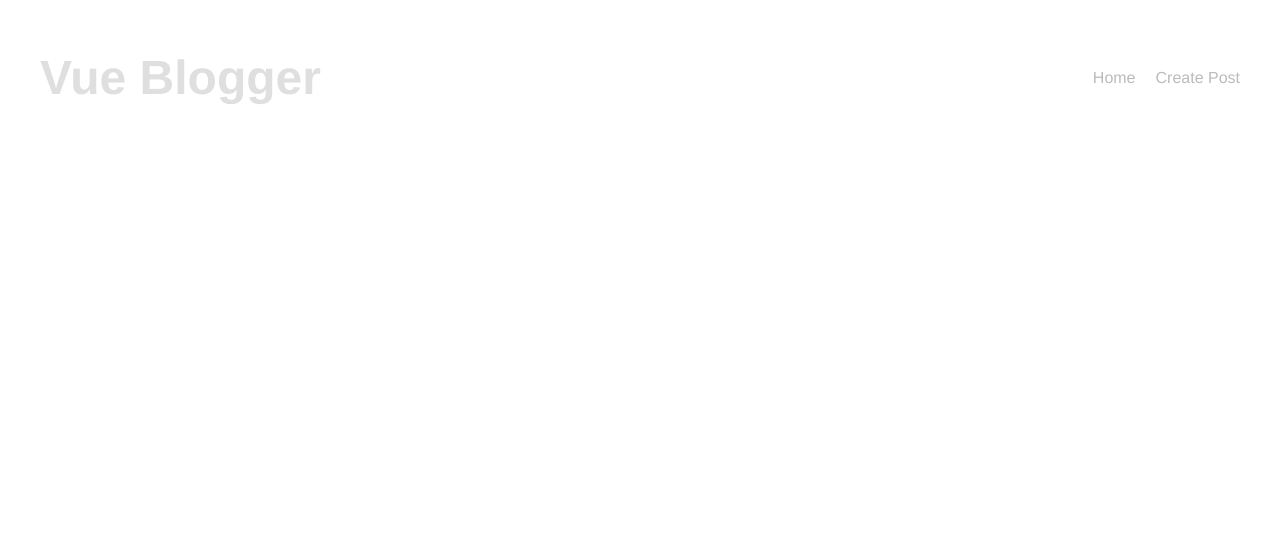
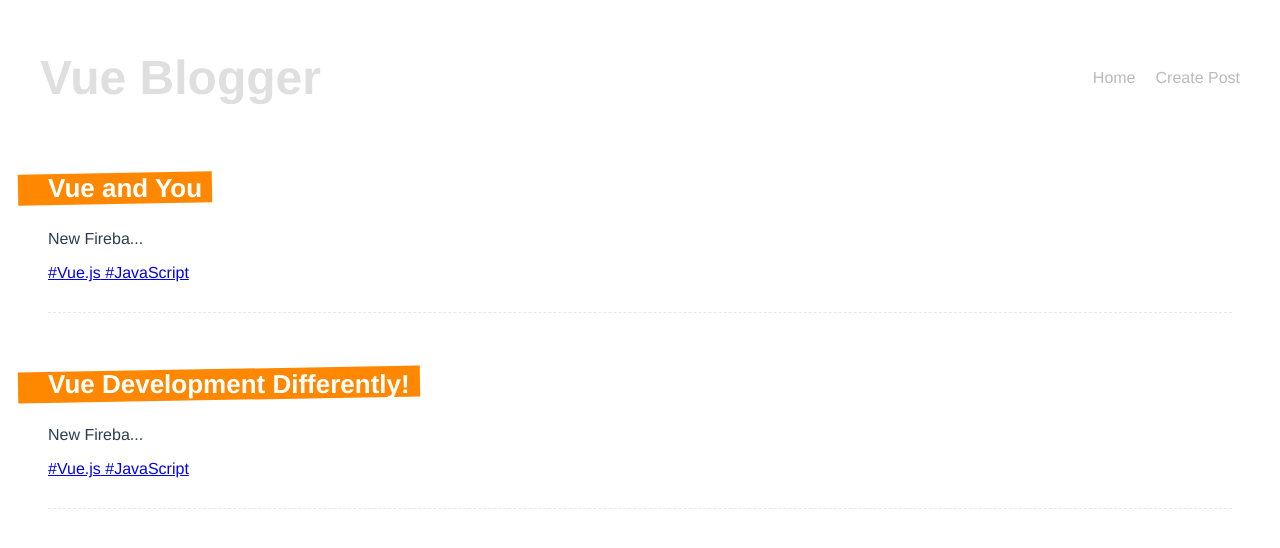
Before and after one commit to alexelmore/vue-blog-project, a Vue app in the folder blog-project/: page /tags/JavaScript in a window 1280 px wide. Shown: the top 548 px of the page. Built offline with nearby package versions, Linux system fonts and the light colour scheme; data requests are answered from the project's data file.

Commit message:
Tag Component setup

```diff
--- a/blog-project/data/db.json
+++ b/blog-project/data/db.json
@@ -4,19 +4,49 @@
       "id": 1,
       "title": "welcome to the new blog",
       "body": "Lorem ipsum dolor sit amet, consectetur adipiscing elit, sed do eiusmod tempor incididunt ut labore et dolore magna aliqua.",
-      "tags": ["webdev", "coding", "news"]
+      "tags": [
+        "webdev",
+        "coding",
+        "news"
+      ]
     },
     {
       "id": 2,
       "title": "top 5 CSS tips",
       "body": "Lorem ipsum dolor sit amet, consectetur adipiscing elit, sed do eiusmod tempor incididunt ut labore et dolore magna aliqua.",
-      "tags": ["css", "webdev", "coding"]
+      "tags": [
+        "css",
+        "webdev",
+        "coding"
+      ]
     },
     {
       "id": 5707,
       "title": "Make a modal using CSS",
       "body": "Lorem ipsum dolor sit amet, consectetur adipiscing elit. Duis est ex, mollis id placerat eu, vulputate vehicula eros. Etiam nec urna egestas, pretium justo ut, luctus arcu. Maecenas dictum mi elit, sed molestie nulla pulvinar a. Sed pellentesque mauris quis ex aliquam tincidunt. Aliquam erat volutpat. Quisque auctor ante at felis maximus, commodo dapibus massa porttitor. Phasellus dignissim finibus placerat. Duis eu erat sem. Suspendisse venenatis molestie sapien a egestas. Vestibulum ante ipsum primis in faucibus orci luctus et ultrices posuere cubilia curae; Maecenas in imperdiet mi. Etiam ac massa vel nulla lobortis viverra. Class aptent taciti sociosqu ad litora torquent per conubia nostra, per inceptos himenaeos.\n\nMauris in erat tincidunt, dictum ligula id, vulputate nisl. Nam accumsan sodales mi, sed faucibus lacus pharetra id. Vestibulum interdum nibh orci, ut egestas risus venenatis vitae. Mauris tortor nisl, congue vulputate mauris sit amet, mattis pellentesque nunc. Proin imperdiet dapibus tincidunt. Cras at vehicula libero. Quisque lobortis quis est vel interdum. Duis molestie feugiat tellus sed sagittis. Duis eleifend lorem mauris, quis suscipit turpis luctus non.",
-      "tags": ["css", "webdev", "coding"]
+      "tags": [
+        "css",
+        "webdev",
+        "coding"
+      ]
+    },
+    {
+      "title": "Vue and You",
+      "body": "New Firebase Version 9 Content\nHey gang,\n\nI just wanted to let you know that I've now added a new chapter near the end of the course all about using Vue 3 with Firebase 9. Version 9 of Firebase adopts a more modular & functional approach, which takes advantage of something called \"tree-shaking\". This means that any unused Firebase code is \"shaken\" out of our final production bundles, leading to a better performance.\n\nIn version 9, much of the functionality of Firebase, under the hood, is the same as previous versions. So it would definitely benefit you to go through the previous course projects first (that use Firebase 8) to solidify your understanding of Firebase concepts.",
+      "tags": [
+        "Vue.js",
+        "JavaScript"
+      ],
+      "id": 5708
+    },
+    {
+      "title": "Vue Development Differently!",
+      "body": "New Firebase Version (version 9)\nHi all,\n\nJust a quick update regarding Firebase. The projects in this course currently use Firebase version 8 (which is completely fine to use, I still use this version in some of my live projects). So for these course projects I would suggest that when you install the Firebase package, install version 8 so that you can follow along as I do without any problems. You can specify the version you install by saying npm install firebase@8.5 (the @8.5 bit means install version 8.5, and will be fully compatible with the course projects).\n\nHowever, Firebase 9 has now been released, which adopts a more modular & functional approach, (so the way we work with it is slightly different). Therefore, I will be making a new chapter about how to use Vue 3 with Firebase version 9 over the next 2-3 weeks.",
+      "tags": [
+        "Vue.js",
+        "JavaScript"
+      ],
+      "id": 5709
     }
   ]
 }
--- a/blog-project/src/components/SinglePost.vue
+++ b/blog-project/src/components/SinglePost.vue
@@ -5,7 +5,12 @@
 		>
 
 		<p>{{ snippet }}</p>
-    <span v-for="tag in post.tags" :key="tag"> #{{ tag }} </span>
+
+		<span v-for="tag in post.tags" :key="tag">
+			<router-link :to="{ name: 'Tag', params: { tag: tag } }">
+				#{{ tag }}
+			</router-link></span
+		>
 	</div>
 </template>
 
--- a/blog-project/src/router/index.js
+++ b/blog-project/src/router/index.js
@@ -2,6 +2,7 @@ import { createRouter, createWebHistory } from "vue-router";
 import HomeView from "../views/HomeView.vue";
 import Details from "../views/Details.vue";
 import Create from "../views/Create.vue";
+import Tag from "../views/Tag.vue";
 
 const routes = [
   {
@@ -20,6 +21,12 @@ const routes = [
     name: "Create",
     component: Create,
   },
+  {
+    path: "/tags/:tag",
+    name: "Tag",
+    component: Tag,
+    props: true,
+  },
 ];
 
 const router = createRouter({
--- /dev/null
+++ b/blog-project/src/views/Tag.vue
@@ -0,0 +1,39 @@
+<template>
+	<div class="tag">
+		<div v-if="error">{{ error }}</div>
+		<div v-if="posts.length"><PostList :posts="filteredPosts" /></div>
+		<div v-else><Spinner /></div>
+	</div>
+</template>
+
+<script>
+import Spinner from "../components/Spinner.vue";
+import getPosts from "../composables/getPosts";
+import PostList from "../components/PostList.vue";
+import { useRoute } from "vue-router";
+import { computed } from "@vue/runtime-core";
+export default {
+	name: "Tag",
+	components: {
+		Spinner,
+		PostList,
+	},
+	setup() {
+		// Init route from useRoute
+		const route = useRoute();
+		// Init current tag
+		const currentTag = route.params.tag;
+		// Pull out post,error and load from getPosts composables
+		const { posts, error, load } = getPosts();
+		// call the load function to get the posts
+		load();
+		// Use a computed property that filters returns only the posts that have the current tag in them
+		const filteredPosts = computed(() => {
+			return posts.value.filter((post) => post.tags.includes(currentTag));
+		});
+		return { error, posts, filteredPosts };
+	},
+};
+</script>
+
+<style></style>
```
Lines whose indentation alone changed are shown as unchanged.
